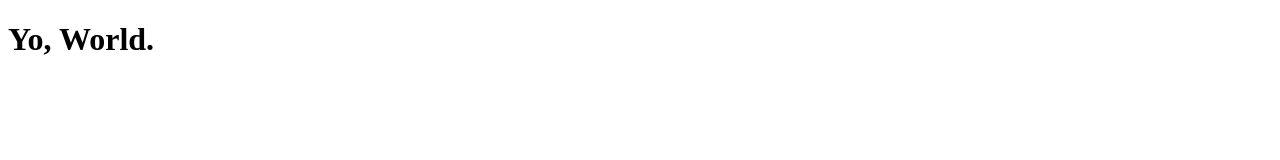
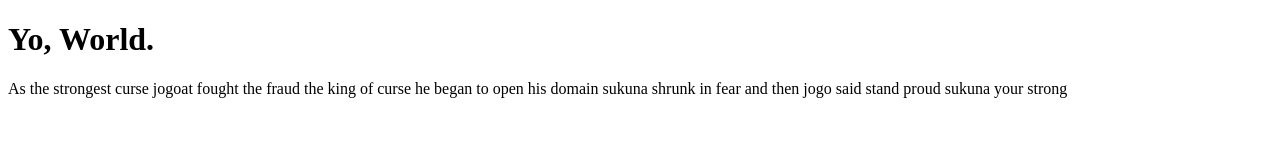
Before and after one commit to Go-NahIdWin-jo/html-boilerplate, a plain HTML site: page index.html in a window 1280 px wide. Drawn offline with Linux system fonts and the light colour scheme.

Commit message:
Updated html, add jogoat.

```diff
--- a/index.html
+++ b/index.html
@@ -7,5 +7,8 @@
 
     <body>
         <h1> Yo, World.</h1>
+        As the strongest curse jogoat fought the fraud the king of curse
+        he began to open his domain sukuna shrunk in fear and then jogo
+        said stand proud sukuna your strong
     </body>
 </html>
```
